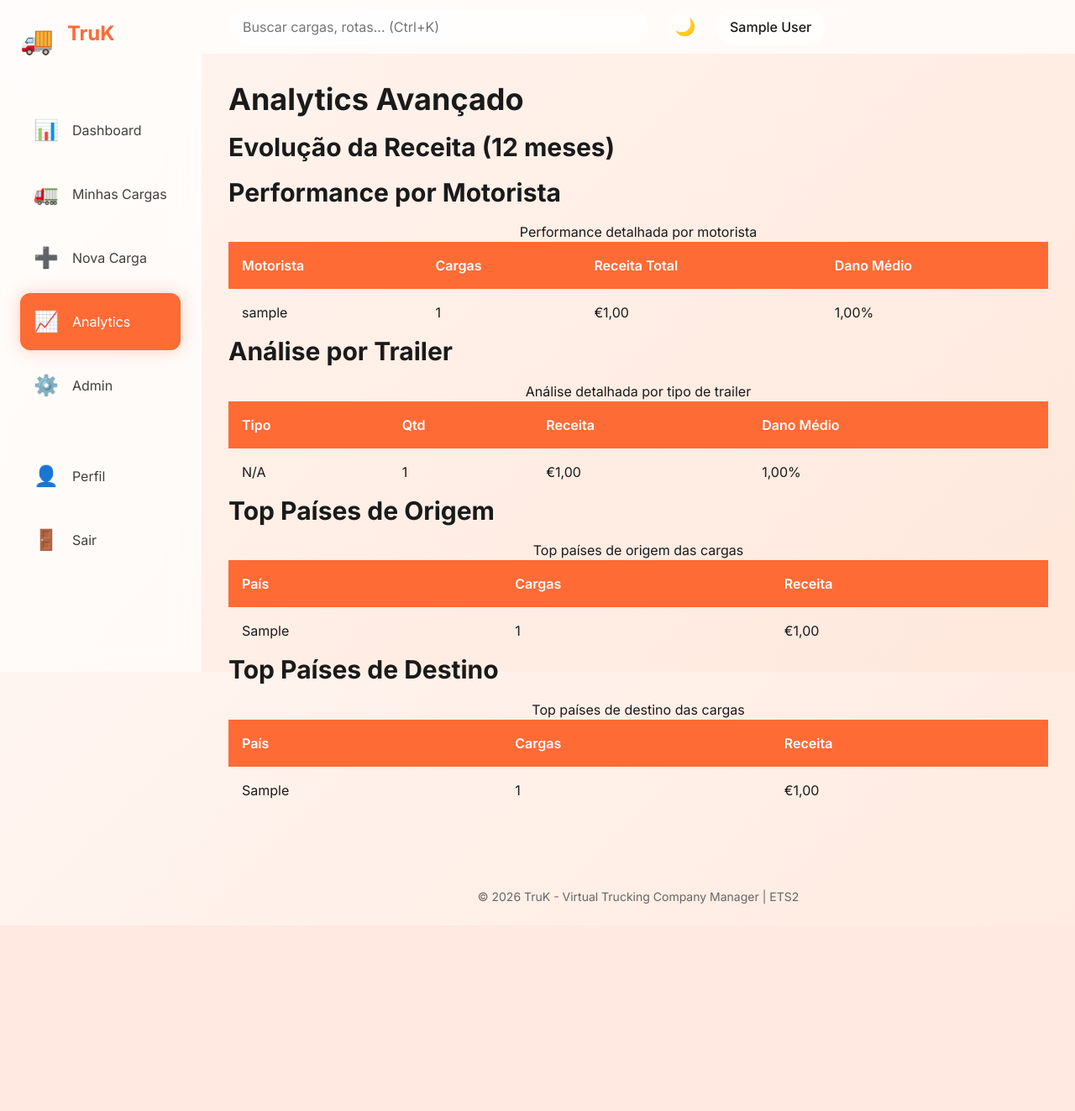
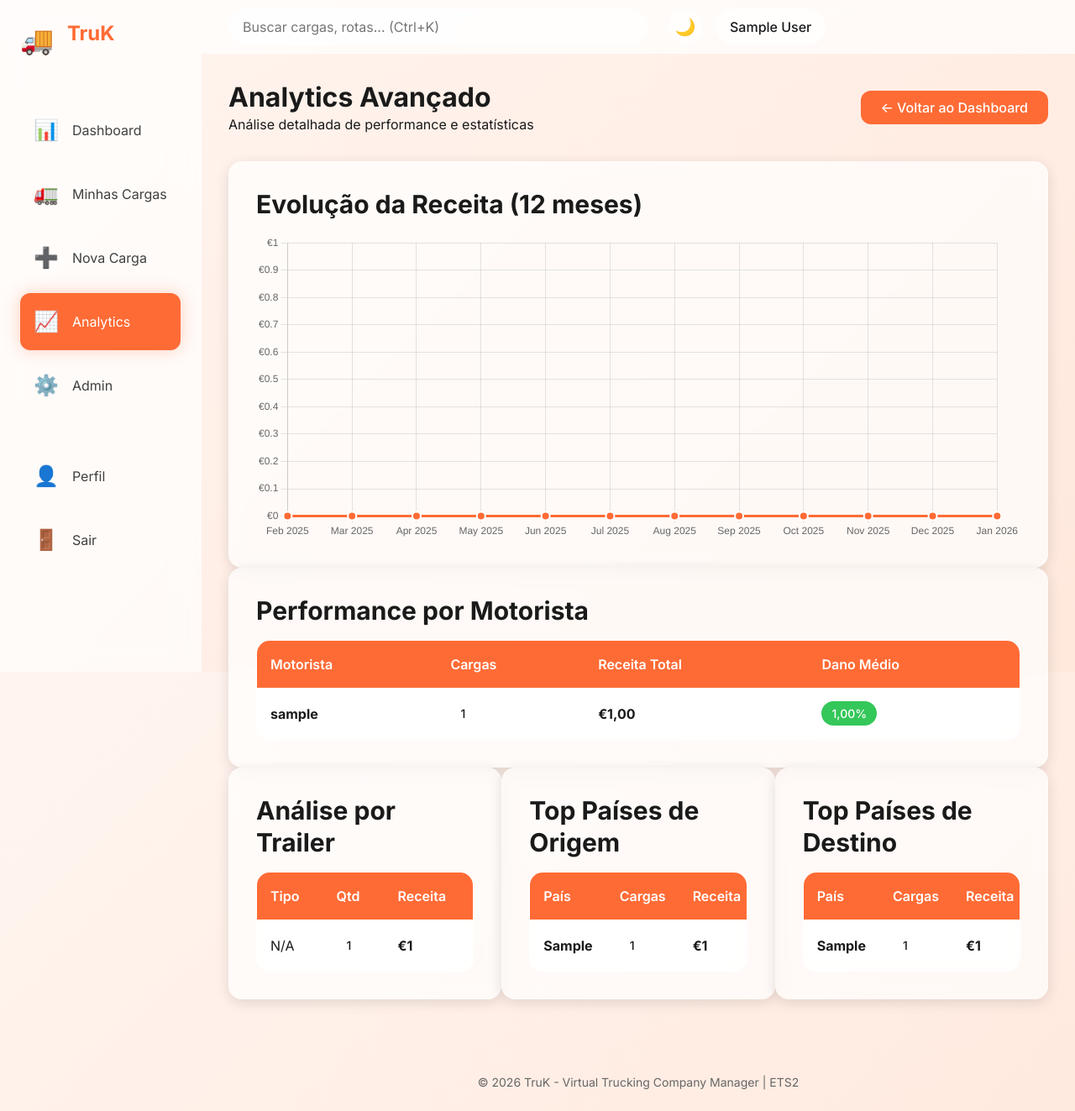
Before and after one commit to DanielTolentino/truk, a Django app: page /analytics/ in a window 1280 px wide. Shown: the whole page at 84% size. Before the commit the page ends 1101 px from the top, so only its background shows below. Run offline with Django 5.2, Linux system fonts and the light colour scheme; a user stored in the database is signed in; tables that the repository leaves empty hold one stand-in row (values such as "Sample post"); some libraries are stand-ins or nearby versions.

Commit message:
fix: Update analytics template and ignore backup files
- Modernized templates/dashboard/analytics.html with new design system
- Added *.backup to .gitignore to exclude backup files
- Fixed file permissions for shell scripts (WSL compatibility)

```diff
--- a/templates/dashboard/analytics.html
+++ b/templates/dashboard/analytics.html
@@ -3,19 +3,40 @@
 {% block title %}Analytics - TruK{% endblock %}
 
 {% block content %}
-<div class="analytics">
-    <h1>Analytics Avançado</h1>
-
-    <div class="chart-container">
-        <h2>Evolução da Receita (12 meses)</h2>
-        <div id="revenueChart"></div>
+<!-- Page Header -->
+<div class="page-header">
+    <div>
+        <h1 class="page-title">Analytics Avançado</h1>
+        <p class="text-secondary" style="margin-top: var(--space-2);">
+            Análise detalhada de performance e estatísticas
+        </p>
+    </div>
+    <div class="page-actions">
+        <a href="{% url 'dashboard:home' %}" class="btn btn-ghost">
+            ← Voltar ao Dashboard
+        </a>
+    </div>
 </div>
 
+<!-- Revenue Evolution Chart -->
+<div class="card" style="margin-bottom: var(--space-6);">
+    <div class="card-header">
+        <h2 class="card-title">Evolução da Receita (12 meses)</h2>
+    </div>
+    <div class="card-body">
+        <canvas id="revenueChart"></canvas>
+    </div>
+</div>
+
+<!-- Driver Performance Table -->
 {% if driver_performance %}
-    <div class="performance-table">
-        <h2>Performance por Motorista</h2>
+<div class="card" style="margin-bottom: var(--space-6);">
+    <div class="card-header">
+        <h2 class="card-title">Performance por Motorista</h2>
+    </div>
+    <div class="card-body" style="padding: 0;">
+        <div class="table-container">
             <table class="table">
-            <caption class="sr-only">Performance detalhada por motorista</caption>
                 <thead>
                     <tr>
                         <th scope="col">Motorista</th>
@@ -27,47 +48,66 @@
                 <tbody>
                     {% for driver in driver_performance %}
                     <tr>
-                    <td>{{ driver.motorista__username }}</td>
-                    <td>{{ driver.count }}</td>
-                    <td>€{{ driver.total_revenue|floatformat:2 }}</td>
-                    <td>{{ driver.avg_damage|floatformat:2 }}%</td>
+                        <td><strong>{{ driver.motorista__username }}</strong></td>
+                        <td><span class="badge badge-primary">{{ driver.count }}</span></td>
+                        <td><strong style="color: var(--primary-500);">€{{ driver.total_revenue|floatformat:2 }}</strong></td>
+                        <td>
+                            {% if driver.avg_damage < 5 %}
+                            <span class="badge badge-success">{{ driver.avg_damage|floatformat:2 }}%</span>
+                            {% elif driver.avg_damage < 10 %}
+                            <span class="badge badge-warning">{{ driver.avg_damage|floatformat:2 }}%</span>
+                            {% else %}
+                            <span class="badge badge-danger">{{ driver.avg_damage|floatformat:2 }}%</span>
+                            {% endif %}
+                        </td>
                     </tr>
                     {% endfor %}
                 </tbody>
             </table>
         </div>
+    </div>
+</div>
 {% endif %}
 
-    <div class="analytics-grid">
-        <div class="analysis-card">
-            <h2>Análise por Trailer</h2>
-            <table class="table">
-                <caption class="sr-only">Análise detalhada por tipo de trailer</caption>
+<!-- Analysis Grid -->
+<div class="dashboard-grid" style="grid-template-columns: repeat(auto-fit, minmax(300px, 1fr)); gap: var(--space-6);">
+    <!-- Trailer Analysis -->
+    <div class="card">
+        <div class="card-header">
+            <h2 class="card-title">Análise por Trailer</h2>
+        </div>
+        <div class="card-body" style="padding: 0;">
+            <div class="table-container">
+                <table class="table table-compact">
                     <thead>
                         <tr>
                             <th scope="col">Tipo</th>
                             <th scope="col">Qtd</th>
                             <th scope="col">Receita</th>
-                        <th scope="col">Dano Médio</th>
                         </tr>
                     </thead>
                     <tbody>
                         {% for item in trailer_analysis %}
                         <tr>
                             <td>{{ item.get_tipo_trailer_display|default:"N/A" }}</td>
-                        <td>{{ item.count }}</td>
-                        <td>€{{ item.total_revenue|floatformat:2 }}</td>
-                        <td>{{ item.avg_damage|floatformat:2 }}%</td>
+                            <td><span class="badge badge-secondary">{{ item.count }}</span></td>
+                            <td><strong style="color: var(--primary-500); font-size: var(--text-sm);">€{{ item.total_revenue|floatformat:0 }}</strong></td>
                         </tr>
                         {% endfor %}
                     </tbody>
                 </table>
             </div>
+        </div>
+    </div>
 
-        <div class="analysis-card">
-            <h2>Top Países de Origem</h2>
-            <table class="table">
-                <caption class="sr-only">Top países de origem das cargas</caption>
+    <!-- Origin Countries -->
+    <div class="card">
+        <div class="card-header">
+            <h2 class="card-title">Top Países de Origem</h2>
+        </div>
+        <div class="card-body" style="padding: 0;">
+            <div class="table-container">
+                <table class="table table-compact">
                     <thead>
                         <tr>
                             <th scope="col">País</th>
@@ -78,19 +118,25 @@
                     <tbody>
                         {% for item in origin_analysis %}
                         <tr>
-                        <td>{{ item.origem_pais }}</td>
-                        <td>{{ item.count }}</td>
-                        <td>€{{ item.total_revenue|floatformat:2 }}</td>
+                            <td><strong>{{ item.origem_pais }}</strong></td>
+                            <td><span class="badge badge-secondary">{{ item.count }}</span></td>
+                            <td><strong style="color: var(--primary-500); font-size: var(--text-sm);">€{{ item.total_revenue|floatformat:0 }}</strong></td>
                         </tr>
                         {% endfor %}
                     </tbody>
                 </table>
             </div>
+        </div>
+    </div>
 
-        <div class="analysis-card">
-            <h2>Top Países de Destino</h2>
-            <table class="table">
-                <caption class="sr-only">Top países de destino das cargas</caption>
+    <!-- Destination Countries -->
+    <div class="card">
+        <div class="card-header">
+            <h2 class="card-title">Top Países de Destino</h2>
+        </div>
+        <div class="card-body" style="padding: 0;">
+            <div class="table-container">
+                <table class="table table-compact">
                     <thead>
                         <tr>
                             <th scope="col">País</th>
@@ -101,9 +147,9 @@
                     <tbody>
                         {% for item in destination_analysis %}
                         <tr>
-                        <td>{{ item.destino_pais }}</td>
-                        <td>{{ item.count }}</td>
-                        <td>€{{ item.total_revenue|floatformat:2 }}</td>
+                            <td><strong>{{ item.destino_pais }}</strong></td>
+                            <td><span class="badge badge-secondary">{{ item.count }}</span></td>
+                            <td><strong style="color: var(--primary-500); font-size: var(--text-sm);">€{{ item.total_revenue|floatformat:0 }}</strong></td>
                         </tr>
                         {% endfor %}
                     </tbody>
@@ -111,25 +157,57 @@
             </div>
         </div>
     </div>
+</div>
 
 <script>
-    // Gráfico de evolução de receita
+    // Chart.js - Revenue Evolution
     const revenueData = {{ revenue_evolution|safe }};
-    const revenueTrace = {
-        x: revenueData.map(d => d.month),
-        y: revenueData.map(d => d.revenue),
-        type: 'scatter',
-        mode: 'lines+markers',
-        line: { color: '#27ae60', width: 3 },
-        marker: { size: 8 }
-    };
 
-    const revenueLayout = {
-        title: '',
-        xaxis: { title: 'Mês' },
-        yaxis: { title: 'Receita (€)' }
-    };
-
-    Plotly.newPlot('revenueChart', [revenueTrace], revenueLayout, {responsive: true});
+    const ctx = document.getElementById('revenueChart').getContext('2d');
+    new Chart(ctx, {
+        type: 'line',
+        data: {
+            labels: revenueData.map(d => d.month),
+            datasets: [{
+                label: 'Receita (€)',
+                data: revenueData.map(d => d.revenue),
+                borderColor: 'rgba(255, 107, 53, 1)',
+                backgroundColor: 'rgba(255, 107, 53, 0.1)',
+                borderWidth: 3,
+                fill: true,
+                tension: 0.4,
+                pointRadius: 5,
+                pointHoverRadius: 7,
+                pointBackgroundColor: 'rgba(255, 107, 53, 1)',
+                pointBorderColor: '#fff',
+                pointBorderWidth: 2
+            }]
+        },
+        options: {
+            responsive: true,
+            maintainAspectRatio: true,
+            aspectRatio: 2.5,
+            plugins: {
+                legend: {
+                    display: false
+                },
+                tooltip: {
+                    backgroundColor: 'rgba(0, 0, 0, 0.8)',
+                    padding: 12,
+                    cornerRadius: 8
+                }
+            },
+            scales: {
+                y: {
+                    beginAtZero: true,
+                    ticks: {
+                        callback: function(value) {
+                            return '€' + value.toLocaleString();
+                        }
+                    }
+                }
+            }
+        }
+    });
 </script>
 {% endblock %}
```
Also changed, not shown: 1 other file. Lines whose indentation alone changed are shown as unchanged.
